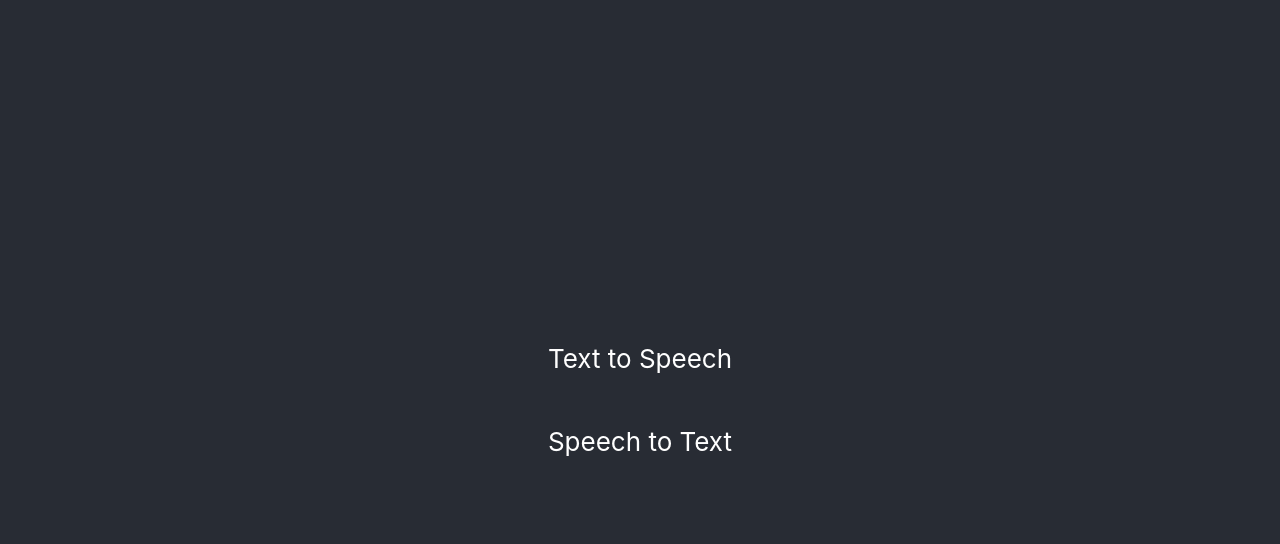
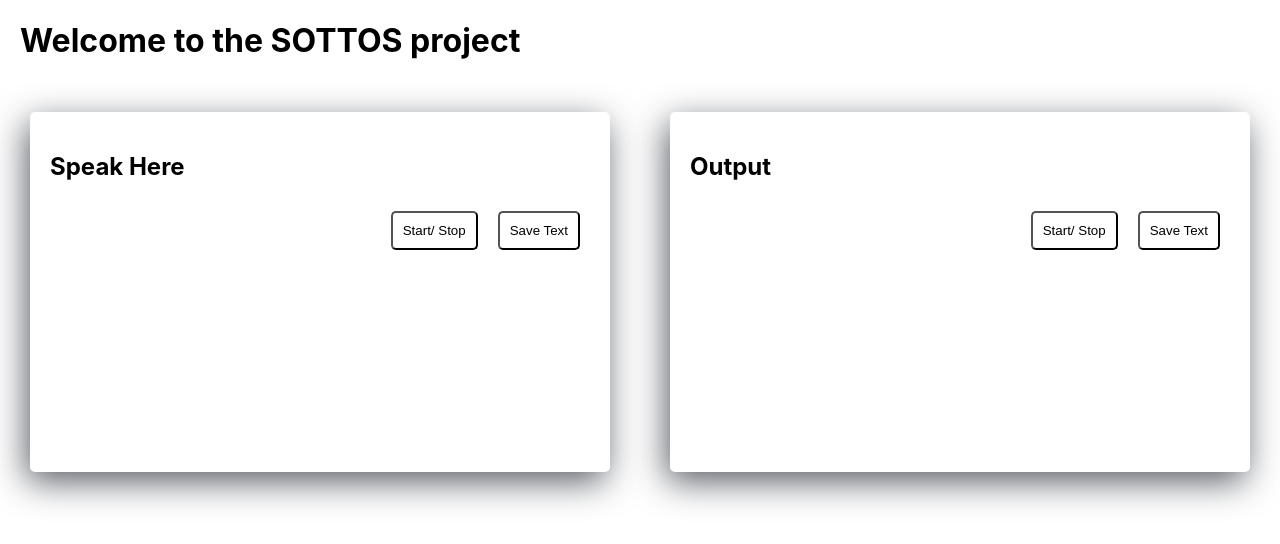
Before and after one commit to jerryxu99/VisualSpeech, a React (Create React App) app in the folder frontend/: page / in a window 1280 px wide. Shown: the top 544 px of the page. Built offline with nearby package versions, Linux system fonts and the light colour scheme.

Commit message:
added styling and basic frontend layout

```diff
--- a/frontend/src/App.css
+++ b/frontend/src/App.css
@@ -1,38 +1,38 @@
-.App {
-  text-align: center;
+body {
+
+  margin: 0;
+  font-family: -apple-system, BlinkMacSystemFont, 'Segoe UI', 'Roboto', 'Oxygen',
+    'Ubuntu', 'Cantarell', 'Fira Sans', 'Droid Sans', 'Helvetica Neue',
+    sans-serif;
+  -webkit-font-smoothing: antialiased;
+  -moz-osx-font-smoothing: grayscale;
+  justify-content: center;
 }
 
-.App-logo {
-  height: 40vmin;
-  pointer-events: none;
+.container {
+  justify-content: center;
+  display: flex;
+  flex-direction: row;
 }
 
-@media (prefers-reduced-motion: no-preference) {
-  .App-logo {
-    animation: App-logo-spin infinite 20s linear;
-  }
+.box {
+  flex: 1;
+  box-shadow: -4px 10px 35px -1px rgba(28, 33, 44, 0.75);
+  min-height: 20rem;
+  margin: 30px;
+  padding: 20px;
+  border-radius: 5px;
+  width: 35%;
 }
 
-.App-header {
-  background-color: #282c34;
-  min-height: 100vh;
-  display: flex;
-  flex-direction: column;
-  align-items: center;
-  justify-content: center;
-  font-size: calc(10px + 2vmin);
-  color: white;
+h1 {
+  margin-left: 20px;
 }
 
-.App-link {
-  color: #61dafb;
+button {
+  float: right;
+  margin: 10px;
+  padding: 10px;
+  border-radius: 5px;
+  background: transparent;
 }
-
-@keyframes App-logo-spin {
-  from {
-    transform: rotate(0deg);
-  }
-  to {
-    transform: rotate(360deg);
-  }
-}
--- a/frontend/src/App.js
+++ b/frontend/src/App.js
@@ -1,20 +1,28 @@
-import logo from './logo.svg';
-import './App.css';
+import "./App.css";
+import React, { useState, useEffect } from "react";
 
 function App() {
   return (
+    <>
     <div className="App">
-      <header className="App-header">
+    <h1>Welcome to the SOTTOS project</h1>
+    <div className="container">
 
-        <p>
-          Text to Speech
-        </p>
-        <p>
-        Speech to Text
-        </p>
+      <div className="box">
+        <h2>Speak Here</h2>
+        <button>Save Text</button>
+        <button>Start/ Stop</button>
+      </div>
 
-      </header>
+      <div className="box">
+        <h2>Output</h2>
+        <button>Save Text</button>
+        <button>Start/ Stop</button>
+      </div>
+
     </div>
+    </div>
+    </>
   );
 }
 
```
Also changed, not shown: 1 other file (tests, documents, lock files or other folders).
